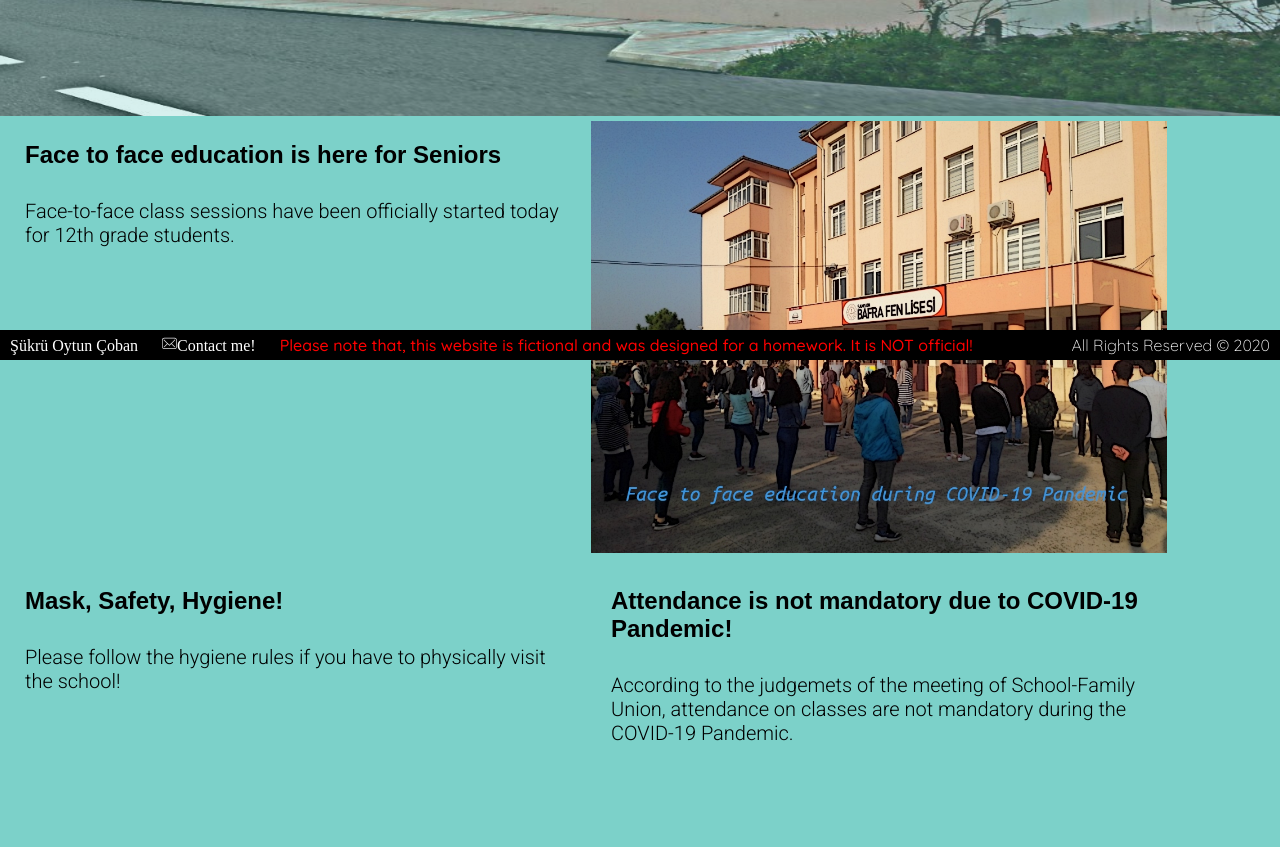
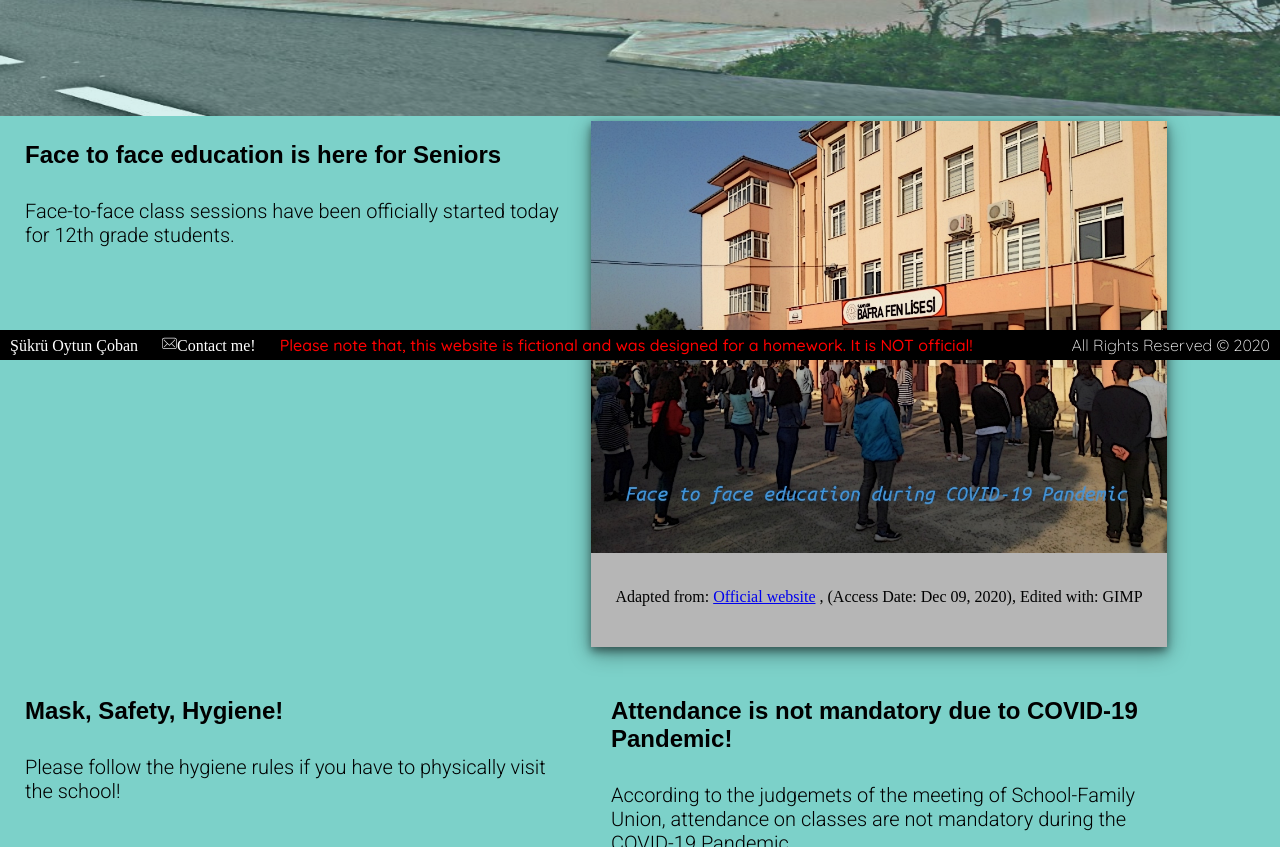
Before and after one commit to oytuncoban/assignment-1-ituitis20-cobans17, a plain HTML site: page announcements.html in a window 1280 px wide. Shown: the part 440-1287 px from the top of the page. Drawn offline with Linux system fonts and the light colour scheme; a web font is replaced by a local one.

Commit message:
About page and some stylings added

```diff
--- a/announcements.html
+++ b/announcements.html
@@ -38,7 +38,16 @@
             <p>Face-to-face class sessions have been officially started today for 12th grade students.<p>
         </div>
         <div class="column">
-            <img src="/images/announcement.jpg" alt="face-to-face photo" width="100%">
+            <div class="polaroid">
+                <img src="/images/announcement.jpg" alt="face-to-face photo" width="100%">
+                <div class="description">
+                    <h3 style="padding-bottom: 10px; font-size: 12pt; font-weight: 200;">
+                        Adapted from:
+                        <a href="http://www.bfl.meb.k12.tr/">Official website</a>
+                        , (Access Date: Dec 09, 2020), Edited with: GIMP
+                    </h3>
+                </div>
+            </div>
         </div>
         <div class="column">
             <h2>Mask, Safety, Hygiene!</h2>
--- a/main.css
+++ b/main.css
@@ -248,4 +248,19 @@ p {
 	content: "";
 	clear: both;
 	display: table;
-  }
+}
+
+.polaroid {
+	margin: 0 auto;
+	display: block;
+	width: 100%;
+	background-color: rgb(182, 182, 182);
+	box-shadow: 0 4px 8px 0 rgba(0, 0, 0, 0.400), 0 6px 20px 0 rgba(0, 0, 0, 0.400);
+	margin-bottom: 20px;
+}
+
+.description {
+	text-align: center;
+	padding: 15px 20px;
+	display: block;
+}
```
Also changed, not shown: about_me.html (+16 -0 lines), images/oytun.jpg (added), 2 other files.
